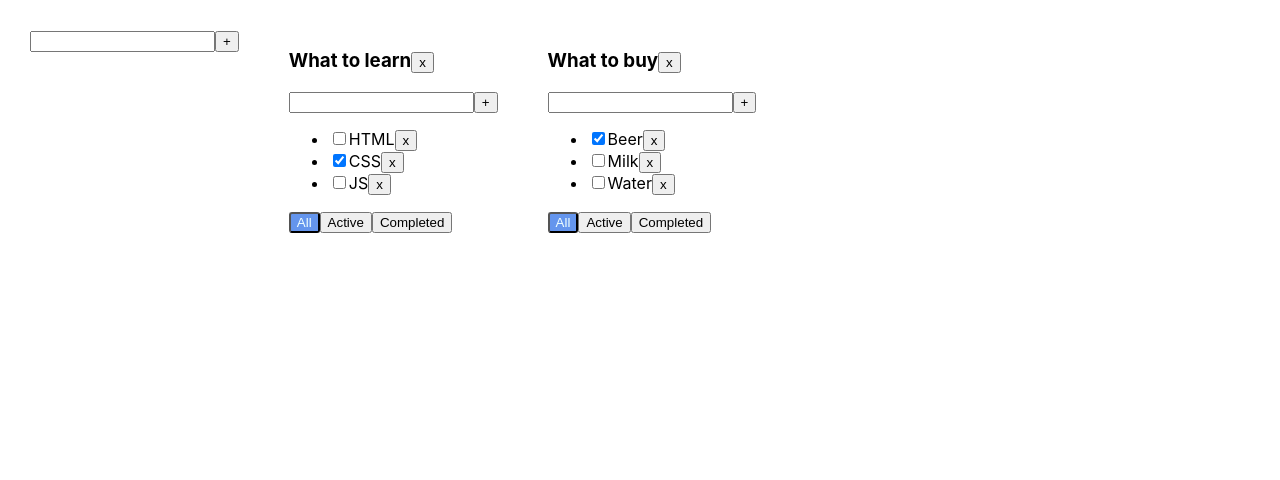
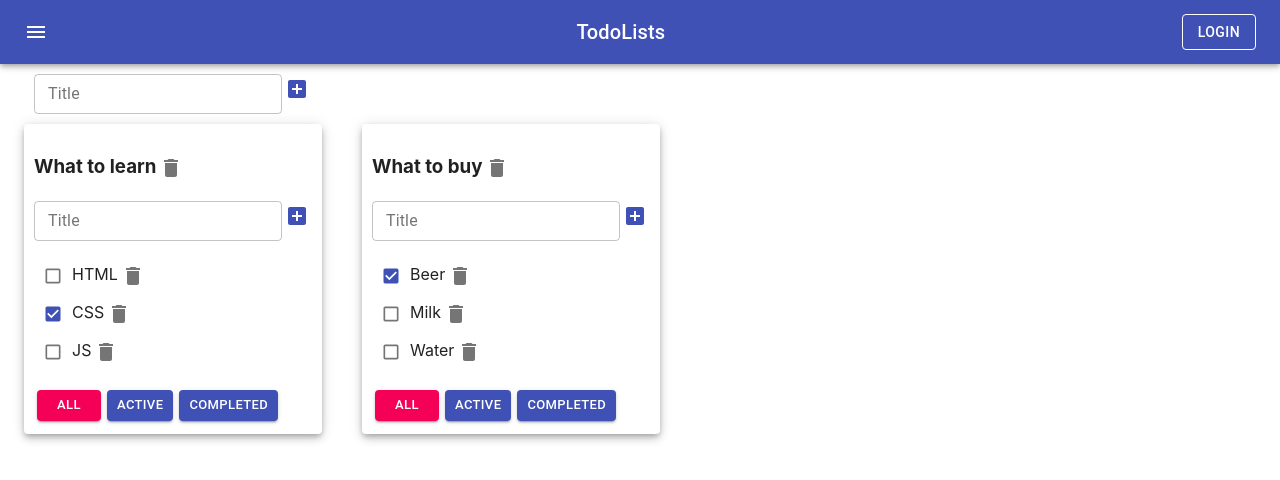
Before and after one commit to krizhik-eugen/todoList, a React (Create React App) app: page / in a window 1280 px wide. Shown: the top 480 px of the page. Built offline with nearby package versions, Linux system fonts and the light colour scheme.

Commit message:
lesson 7 material UI

```diff
--- a/package.json
+++ b/package.json
@@ -3,6 +3,8 @@
   "version": "0.1.0",
   "private": true,
   "dependencies": {
+    "@material-ui/core": "^4.12.3",
+    "@material-ui/icons": "^4.11.2",
     "@testing-library/jest-dom": "^4.2.4",
     "@testing-library/react": "^9.3.2",
     "@testing-library/user-event": "^7.1.2",
--- a/src/AddItemForm.tsx
+++ b/src/AddItemForm.tsx
@@ -1,4 +1,6 @@
 import React, {KeyboardEvent, ChangeEvent, useState} from 'react'
+import {IconButton, TextField} from "@material-ui/core";
+import { AddBox } from '@material-ui/icons';
 
 type AddItemFormPropsType = {
     addItem: (title: string) => void
@@ -23,18 +25,26 @@
         }
         setTitle("")
     }
-    const errorMessage = error ? <div className={"error-text"}>Title is required!</div> : null
+    // const errorMessage = error ? <div className={"error-text"}>Title is required!</div> : null
 
     return (
         <div /*style={{border: '1px solid black', padding: '5px', borderColor: 'blue', borderRadius: '3px'}}*/>
-            <input
+            <TextField
                 value={title}
                 onChange={onTitleChangeHandler}
                 onKeyPress={onKeyHandler}
-                className={error ? "error" : ""}
+                variant={"outlined"}
+                size={"small"}
+                label={'Title'}
+                error={error}
+                helperText={error && 'Title is required!'}
+                /*className={error ? "error" : ""}*/
             />
-            <button onClick={addItem}>+</button>
-            {errorMessage}
+            <IconButton
+                size={"small"}
+                color={"primary"}
+                onClick={addItem}><AddBox/></IconButton>
+            {/*{errorMessage}*/}
         </div>
     )
 }
--- a/src/App.css
+++ b/src/App.css
@@ -1,3 +1,4 @@
+/*
 .App {
   padding: 30px;
   display: flex;
@@ -20,3 +21,5 @@
 .error-text {
   color: red;
 }
+
+*/
--- a/src/App.tsx
+++ b/src/App.tsx
@@ -3,6 +3,8 @@
 import TodoList from "./TodoList";
 import {v1} from "uuid";
 import {AddItemForm} from "./AddItemForm";
+import {AppBar, Button, Container, Grid, IconButton, Paper, Toolbar, Typography} from "@material-ui/core";
+import {Menu} from "@material-ui/icons";
 
 export type FilterValuesType = "all" | "active" | "completed"
 type TodoListType = {
@@ -91,8 +93,9 @@
 
     const todoListsComponents = todoLists.map(tl => {
         return (
+            <Grid item key={tl.id}>
+                <Paper style={{padding: '10px'}} elevation={5}>
                     <TodoList
-                key={tl.id}
                         id={tl.id}
                         filter={tl.filter}
                         title={tl.title}
@@ -105,13 +108,35 @@
                         changeTaskTitle={changeTaskTitle}
                         changeTodoListTitle={changeTodoListTitle}
                     />
+                </Paper>
+            </Grid>
         )
     })
 
     return (
         <div className="App">
+            <AppBar position="static">
+                <Toolbar style={{justifyContent: 'space-between'}}>
+                    <IconButton edge="start" color="inherit" aria-label="menu">
+                        <Menu/>
+                    </IconButton>
+                    <Typography variant="h6">
+                        TodoLists
+                    </Typography>
+                    <Button
+                        variant={"outlined"}
+                        color="inherit">Login</Button>
+                </Toolbar>
+            </AppBar>
+            <Container fixed>
+                <Grid container
+                      style={{padding: '10px'}}>
                     <AddItemForm addItem={addTodoList}/>
+                </Grid>
+                <Grid container spacing={5}>
                     {todoListsComponents}
+                </Grid>
+            </Container>
         </div>
     );
 }
--- a/src/EditableSpan.tsx
+++ b/src/EditableSpan.tsx
@@ -1,4 +1,5 @@
 import React, {ChangeEvent, KeyboardEvent, useState} from 'react'
+import {TextField} from "@material-ui/core";
 
 type EditableSpanPropsType = {
     title: string
@@ -19,8 +20,14 @@
     }
 
     return (
-        editMode ? <input value={title} autoFocus onBlur={offEditMode} onKeyPress={onKeyHandler}
-                          onChange={onTitleChangeHandler}/> :
+        editMode ?
+            <TextField
+                value={title}
+                autoFocus
+                onBlur={offEditMode}
+                onKeyPress={onKeyHandler}
+                onChange={onTitleChangeHandler}
+            /> :
             <span onDoubleClick={onEditMode}>{props.title}</span>
     )
 }
--- a/src/TodoList.tsx
+++ b/src/TodoList.tsx
@@ -2,6 +2,9 @@
 import {FilterValuesType, TaskType} from "./App";
 import {AddItemForm} from "./AddItemForm";
 import {EditableSpan} from "./EditableSpan";
+import {Button, Checkbox} from '@material-ui/core';
+import IconButton from '@material-ui/core/IconButton';
+import {Delete, ImportContacts} from '@material-ui/icons';
 
 type TodoListPropsType = {
     id: string
@@ -18,7 +21,6 @@
 }
 
 const TodoList = (props: TodoListPropsType) => {
-
     const tasksJSXElements = props.tasks.map(t => {
         const removeTask = () => props.removeTask(t.id, props.id)
         const changeTaskStatus = (event: ChangeEvent<HTMLInputElement>) =>
@@ -28,13 +30,13 @@
         }
         return (
             <li key={t.id}>
-                <input
-                    type="checkbox"
+                <Checkbox
+                    size={"small"}
+                    color={"primary"}
                     checked={t.isDone}
-                    onChange={changeTaskStatus}
-                />
+                    onChange={changeTaskStatus} />
                 <EditableSpan title={t.title} changeTitle={changeTaskTitle}/>
-                <button onClick={removeTask}>х</button>
+                <IconButton size={"small"} onClick={removeTask}><Delete/></IconButton>
             </li>
         )
     })
@@ -51,25 +53,34 @@
     return (
         <div>
             <h3><EditableSpan title={props.title} changeTitle={changeTodoListTitle}/>
-                <button onClick={removeTodoList}>x</button>
+                <IconButton size={"small"} onClick={removeTodoList}><Delete/> </IconButton>
             </h3>
             <AddItemForm addItem={addTask}/>
-            <ul>
+            <ul style={{listStyle: 'none', padding: '0'}}>
                 {tasksJSXElements}
             </ul>
             <div>
-                <button
-                    className={props.filter === "all" ? "active-filter" : ""}
+                <Button
+                    style={{margin: "3px"}}
+                    size={"small"}
+                    variant={"contained"}
+                    color={props.filter === "all" ? "secondary" : "primary"}
                     onClick={onAllClickHandler}>All
-                </button>
-                <button
-                    className={props.filter === "active" ? "active-filter" : ""}
+                </Button>
+                <Button
+                    style={{margin: "3px"}}
+                    size={"small"}
+                    variant={"contained"}
+                    color={props.filter === "active" ? "secondary" : "primary"}
                     onClick={onActiveClickHandler}>Active
-                </button>
-                <button
-                    className={props.filter === "completed" ? "active-filter" : ""}
+                </Button>
+                <Button
+                    style={{margin: "3px"}}
+                    size={"small"}
+                    variant={"contained"}
+                    color={props.filter === "completed" ? "secondary" : "primary"}
                     onClick={onCompletedClickHandler}>Completed
-                </button>
+                </Button>
             </div>
         </div>
     )
```
Also changed, not shown: 1 other file (tests, documents, lock files or other folders). Lines whose indentation alone changed are shown as unchanged.
